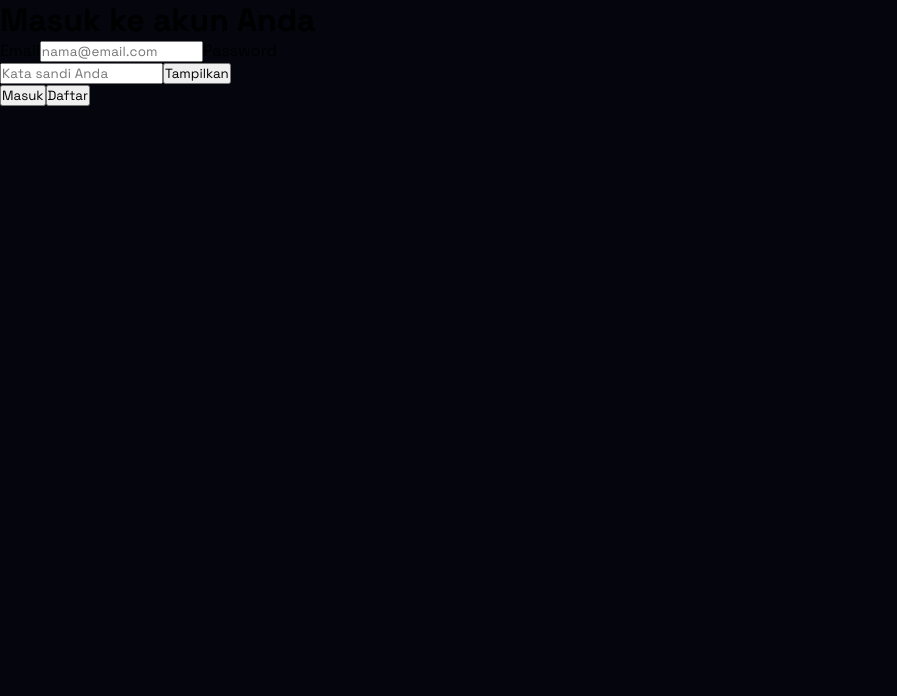
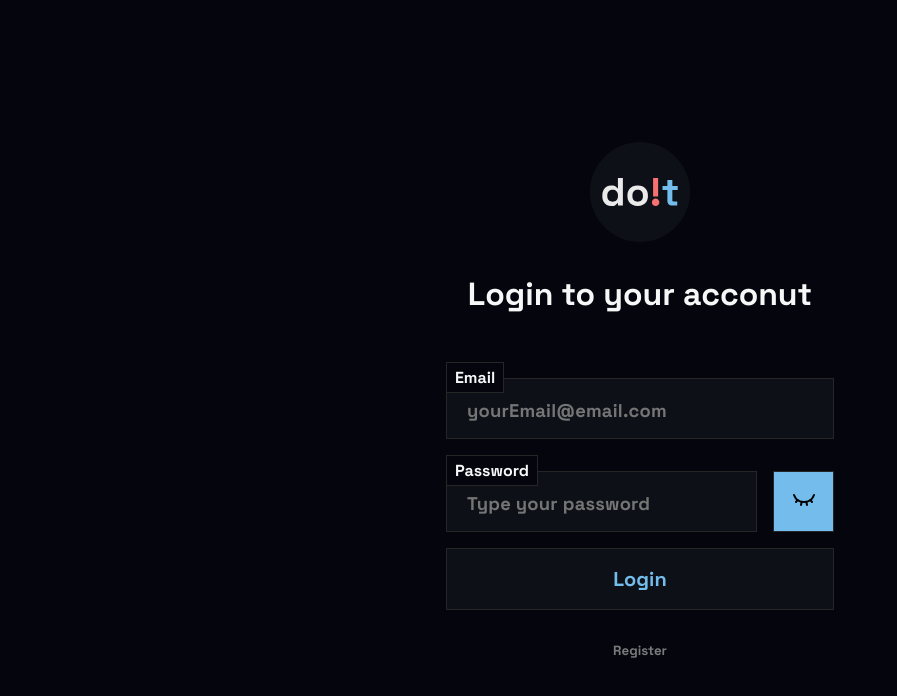
Before and after one commit to bivanoid/DoIt, a React (Vite) app: page / in a window 1280 px wide. Shown: the top 696 px of the page, without its empty margins (0-897 px from the left). Built offline with nearby package versions, Linux system fonts and the light colour scheme; no server answers.

Commit message:
uptd login design

```diff
--- a/dev-dist/sw.js
+++ b/dev-dist/sw.js
@@ -78,7 +78,7 @@ define(['./workbox-7e5eb42b'], (function (workbox) { 'use strict';
    */
   workbox.precacheAndRoute([{
     "url": "/index.html",
-    "revision": "0.e28223nmujo"
+    "revision": "0.46qdeq68o5k"
   }], {});
   workbox.cleanupOutdatedCaches();
   workbox.registerRoute(new workbox.NavigationRoute(workbox.createHandlerBoundToURL("/index.html"), {
--- a/package.json
+++ b/package.json
@@ -16,6 +16,7 @@
       "@supabase/supabase-js": "^2.117.3",
       "dexie": "^4.4.3",
       "dexie-react-hooks": "^4.4.0",
+      "lucide": "^1.55.0",
       "lucide-react": "^1.17.0",
       "react": "^19.2.6",
       "react-dom": "^19.2.6",
--- a/src/pages/login/Login.tsx
+++ b/src/pages/login/Login.tsx
@@ -2,7 +2,9 @@ import { useState } from "react";
 import type { FormEvent } from "react";
 import { supabase } from "../../data/db";
 import s from "./login.module.css"
+import { Eye, EyeClosed } from "lucide-react";
 type Mode = "masuk" | "daftar";
+import logo from "../../../public/favicon.svg"
 
 function translateError(message: string): string {
 	const m = message.toLowerCase();
@@ -73,39 +75,40 @@ export default function Login() {
 	};
 
 	return (
-		<main className="login">
+		<main className={s.con_main}>
 			<form className={s.con_form} onSubmit={handleSubmit} noValidate={false}>
-				<h1>{isLogin ? "Masuk ke akun Anda" : "Buat akun baru"}</h1>
+				<img src={logo} />
+				<h1>{isLogin ? "Login to your acconut" : "Create new account"}</h1>
 				{info && (
-					<div className="login__msg login__msg--info" role="status">
+					<div className={s.msg_info} role="status">
 						{info}
 					</div>
 				)}
 				{error && (
-					<div className="login__msg login__msg--error" role="alert">
+					<div className={s.msg_error} role="alert">
 						{error}
 					</div>
 				)}
 
-				<label className="login__field">
+				<label className={s.inp_email}>
 					<span>Email</span>
 					<input
 						type="email"
 						autoComplete="email"
-						placeholder="nama@email.com"
+						placeholder="yourEmail@email.com"
 						value={email}
 						onChange={(e) => setEmail(e.target.value)}
 						required
 					/>
 				</label>
 
-				<label className="login__field">
+				<label className={s.inp_pass}>
 					<span>Password</span>
 					<div className={s.con_input}>
 						<input
 							type={showPassword ? "text" : "password"}
 							autoComplete={isLogin ? "current-password" : "new-password"}
-							placeholder={isLogin ? "Kata sandi Anda" : "Minimal 6 karakter"}
+							placeholder={isLogin ? "Type your password" : "Min 6 Characters"}
 							value={password}
 							onChange={(e) => setPassword(e.target.value)}
 							minLength={6}
@@ -113,24 +116,24 @@ export default function Login() {
 						/>
 						<button
 							type="button"
-							className="login__toggle"
 							onClick={() => setShowPassword((v) => !v)}
 							aria-pressed={showPassword}
 						>
-							{showPassword ? "Sembunyikan" : "Tampilkan"}
+							{showPassword ? (<Eye size={24}/>) : (<EyeClosed size={24}/>) }
 						</button>
 					</div>
 				</label>
 
-				<button className="login__submit" type="submit" disabled={loading}>
-					{loading ? "Memproses..." : isLogin ? "Masuk" : "Daftar"}
+				<button className={s.btn_submit} type="submit" disabled={loading}>
+					{loading ? "Proccessing..." : isLogin ? "Login" : "Register"}
 				</button>
 
 				<button
+					className={s.btn_switch}
 					type="button"
 					onClick={() => switchMode(isLogin ? "daftar" : "masuk")}
 				>
-					{isLogin ? "Daftar" : "Masuk"}
+					{isLogin ? "Register" : "Login"}
 				</button>
 			</form>
 		</main>
--- a/src/pages/login/login.module.css
+++ b/src/pages/login/login.module.css
@@ -0,0 +1,110 @@
+.con_main {
+	display: grid;
+	place-items: center;
+	width: 100%;
+	height: 100vh;
+}
+
+.con_main img {
+	width: 100px;
+	margin-bottom: 2rem;
+	aspect-ratio: 1/1;
+	border-radius: 50%;
+}
+
+.con_form {
+	display: flex;
+	flex-direction: column;
+	align-items: center;
+	justify-content: center;
+	width: 100%;
+	max-width: 420px;
+	padding: 1rem;
+}
+
+.con_form h1 {
+	color: var(--light1);
+	margin-bottom: 4rem;
+}
+
+:is(.inp_email, .inp_pass) {
+	display: flex;
+	flex-direction: column;
+	width: 100%;
+	position: relative;
+}
+
+.inp_pass {
+	margin-top: 2rem;
+}
+
+:is(.inp_email, .inp_pass) span {
+	color: var(--light1);
+	padding: 0.25rem 0.5rem;
+	font-weight: bold;
+	background-color: var(--dark1);
+	border: 1px solid var(--gray1);
+	width: fit-content;
+	position: absolute;
+	left: 0px;
+	top: -25%;
+}
+
+:is(.inp_email, .inp_pass) input {
+	flex: 1;
+	background-color: var(--dark2);
+	padding: 1rem 1.25rem;
+	padding-top: 1.25rem;
+	font-size: 1.15rem;
+	border: 1px solid var(--gray1);
+	color: var(--light1);
+	font-weight: bold;
+}
+
+.con_input {
+	display: grid;
+	grid-template-columns: 1fr auto;
+	gap: 1rem;
+}
+
+.con_input button {
+	height: 100%;
+	aspect-ratio: 1/1;
+	border-radius: 0;
+	border: 1px solid var(--gray1);
+	background-color: var(--cl1);
+}
+
+.btn_submit {
+	background-color: var(--dark2);
+	border: 1px solid var(--gray1);
+	margin-top: 1rem;
+	width: 100%;
+	color: var(--cl1);
+	height: 62px;
+	font-weight: bold;
+	font-size: 1.25rem;
+}
+
+.btn_switch {
+	margin-top: 2rem;
+	border: none;
+	background-color: transparent;
+	font-weight: bold;
+	color: var(--gray2);
+}
+
+@media (max-width:747px) {
+
+	.con_main {
+		height: 100svh;
+	}
+	.con_form h1 {
+		font-size: 1.25rem;
+}
+
+
+	:is(.inp_email, .inp_pass) input {
+		font-size: 1rem;
+	}
+}
```
Also changed, not shown: 1 other file (tests, documents, lock files or other folders).
